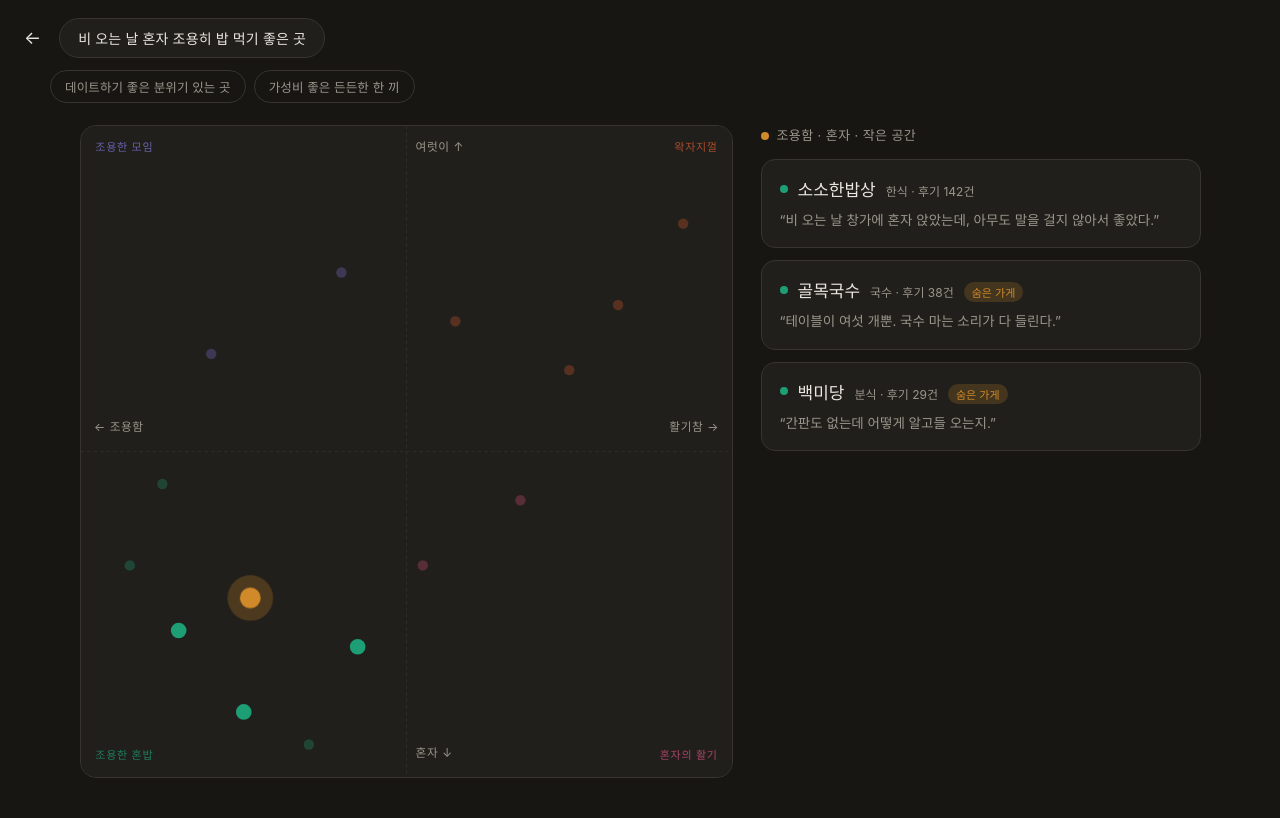
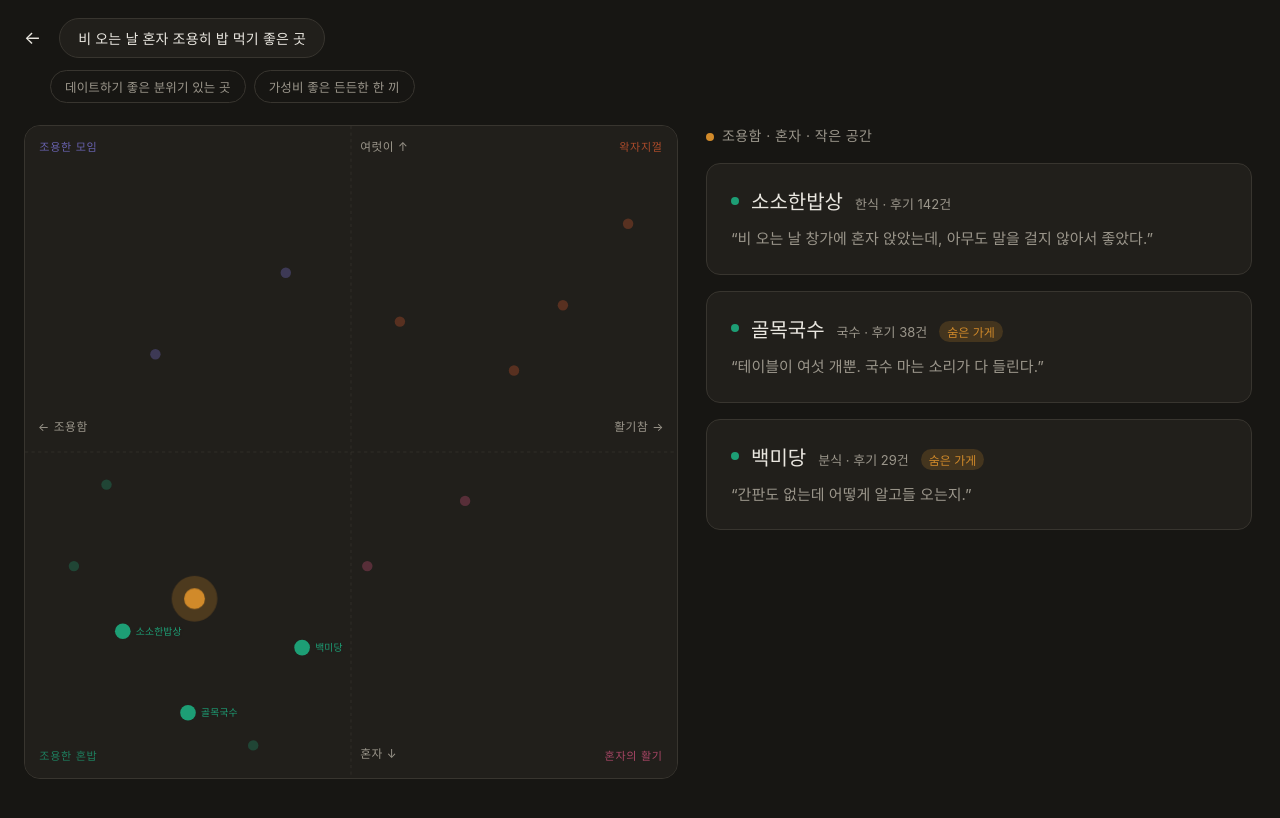
Before and after one commit to 2026-DSM-8/GolmokGyeol-FE, a React (Vite) app: page /taste-map in a window 1280 px wide. Shown: the top 818 px of the page. Built offline with nearby package versions, Linux system fonts and the light colour scheme; a web font is replaced by a local one.

Commit message:
fix: 지도 페이지 구조 수정

```diff
--- a/src/app/globalStyles.ts
+++ b/src/app/globalStyles.ts
@@ -174,8 +174,8 @@ export const globalStyles = css`
   .search-examples button:hover { color: var(--ink); border-color: var(--sub); }
   .landing-footer { margin-top: 56px; color: var(--sub); font-size: 12px; letter-spacing: .08em; }
 
-  .map-page { min-height: 100vh; color: var(--ink); background: var(--background); }
-  .map-query-header { padding: 18px 24px 0; }
+  .map-page { display: flex; flex-direction: column; height: 100dvh; min-height: 640px; overflow: hidden; color: var(--ink); background: var(--background); }
+  .map-query-header { flex: none; padding: 18px 24px 0; }
   .map-query-row { display: flex; align-items: center; gap: 10px; }
   .map-back-button {
     padding: 4px 8px 4px 0;
@@ -215,20 +215,26 @@ export const globalStyles = css`
   }
   .map-query-chips button:hover { color: var(--ink); border-color: var(--sub); }
   .map-layout {
-    --map-size: clamp(620px, calc(100vh - 147px), 760px);
+    flex: 1;
+    min-height: 0;
     display: grid;
-    grid-template-columns: minmax(0, var(--map-size)) minmax(320px, 440px);
-    align-items: flex-start;
-    justify-content: center;
+    grid-template-columns: auto minmax(320px, 1fr);
+    align-items: stretch;
     gap: 28px;
     width: 100%;
-    max-width: 1440px;
-    margin: 0 auto;
-    padding: 22px 24px 44px;
+    padding: 22px 24px 24px;
   }
-  .map-column { min-width: 0; }
+  .map-column {
+    display: flex;
+    align-items: flex-start;
+    justify-content: flex-start;
+    width: min(calc(100dvh - 146px), calc(100vw - 396px));
+    min-width: 0;
+    min-height: 0;
+  }
   .taste-map-shell {
     position: relative;
+    flex: none;
     overflow: hidden;
     width: 100%;
     aspect-ratio: 1;
@@ -245,11 +251,29 @@ export const globalStyles = css`
   .restaurant-point { cursor: pointer; opacity: .3; transition: opacity 150ms ease, r 150ms ease; }
   .restaurant-point.recommended { opacity: 1; }
   .restaurant-point:hover { opacity: 1; }
+  .restaurant-label {
+    pointer-events: none;
+    font-size: 15px;
+    font-weight: 600;
+    letter-spacing: .02em;
+    paint-order: stroke;
+    stroke: var(--card);
+    stroke-width: 6px;
+    stroke-linejoin: round;
+  }
   .taste-point { cursor: grab; outline: none; }
   .is-dragging .taste-point { cursor: grabbing; }
   .taste-halo { fill: var(--accent); transform-box: fill-box; transform-origin: center; animation: halo-breathe 3.2s ease-in-out infinite; }
   .taste-core { fill: var(--accent); }
-  .recommendation-rail { min-width: 0; }
+  .recommendation-rail {
+    min-width: 0;
+    min-height: 0;
+    height: 100%;
+    overflow-y: auto;
+    padding-right: 4px;
+    scrollbar-width: thin;
+    scrollbar-color: var(--line) transparent;
+  }
   .taste-traits { min-height: 22px; margin: 0 0 12px; color: var(--sub); font-size: 13px; letter-spacing: .03em; }
   .taste-traits span { display: inline-block; width: 8px; height: 8px; margin-right: 8px; border-radius: 50%; background: var(--accent); }
   .recommendation-list { display: flex; flex-direction: column; gap: 12px; }
@@ -272,6 +296,29 @@ export const globalStyles = css`
   .card-meta { color: var(--sub); font-size: 12px; white-space: nowrap; }
   .hidden-badge { padding: 2px 8px; border-radius: 999px; color: var(--accent); background: var(--halo); font-size: 11px; white-space: nowrap; }
   .recommendation-card blockquote { margin: 8px 0 0; overflow: hidden; color: var(--sub); font-size: 13.5px; line-height: 1.65; text-overflow: ellipsis; white-space: nowrap; }
+  .recommendation-rail .taste-traits { margin-bottom: 16px; font-size: 14px; }
+  .recommendation-rail .recommendation-list { gap: 16px; }
+  .recommendation-rail .recommendation-card { padding: 22px 24px; }
+  .recommendation-rail .card-title-row { gap: 12px; }
+  .recommendation-rail .card-title-row h3 { font-size: 20px; }
+  .recommendation-rail .card-meta { font-size: 13px; }
+  .recommendation-rail .hidden-badge { font-size: 12px; }
+  .recommendation-rail .recommendation-card blockquote { margin-top: 12px; font-size: 15px; }
+  .restaurant-sidebar { padding-bottom: 12px; animation: fade-up 240ms cubic-bezier(.2, .6, .3, 1) both; }
+  .restaurant-sidebar .detail-summary { margin-top: 20px; }
+  .restaurant-sidebar .detail-summary h1 { font-size: 38px; }
+  .restaurant-sidebar .detail-meta-row { font-size: 14px; }
+  .restaurant-sidebar .detail-keywords span { padding: 7px 15px; font-size: 13.5px; }
+  .restaurant-sidebar .review-evidence { margin-top: 30px; }
+  .restaurant-sidebar .review-evidence h2 { font-size: 20px; }
+  .restaurant-sidebar .review-quote-list { gap: 12px; }
+  .restaurant-sidebar .review-quote-list blockquote { padding: 16px 18px; }
+  .restaurant-sidebar .review-quote-list p { font-size: 14px; }
+  .restaurant-sidebar .detail-map-grid { margin-top: 26px; }
+  .restaurant-sidebar .detail-map-card p { font-size: 13px; }
+  .restaurant-sidebar .detail-actions { margin-top: 28px; max-width: none; }
+  .restaurant-sidebar .detail-actions button,
+  .restaurant-sidebar .detail-actions a { padding: 14px 18px; font-size: 15px; }
 
   .detail-page { min-height: 100vh; color: var(--ink); background: var(--background); animation: fade-up 400ms cubic-bezier(.2, .6, .3, 1) both; }
   .detail-container { width: 100%; max-width: 760px; margin: 0 auto; padding: 24px 24px 64px; }
@@ -328,8 +375,11 @@ export const globalStyles = css`
   .detail-actions a { border: 1px solid var(--line); color: var(--ink); background: transparent; }
 
   @media (max-width: 900px) {
+    .map-page { height: auto; min-height: 100vh; overflow: visible; }
     .map-layout { display: flex; flex-direction: column; }
     .map-column, .recommendation-rail { width: 100%; }
+    .taste-map-shell { width: 100%; }
+    .recommendation-rail { height: auto; overflow: visible; padding-right: 0; }
   }
 
   @media (max-width: 640px) {
--- /dev/null
+++ b/src/components/taste-map/RestaurantSidebar.tsx
@@ -0,0 +1,38 @@
+import { LocationMap, ReviewEvidence, TastePositionMap } from '../restaurant-detail'
+import { getReviewEvidence } from '../../mocks/restaurants'
+import type { Restaurant } from '../../types/restaurant'
+
+type RestaurantSidebarProps = {
+  restaurant: Restaurant
+  onBack: () => void
+  onFindSimilar: () => void
+}
+
+export function RestaurantSidebar({ restaurant, onBack, onFindSimilar }: RestaurantSidebarProps) {
+  const evidence = getReviewEvidence(restaurant)
+
+  return (
+    <div className="restaurant-sidebar">
+      <button className="detail-back-button" onClick={onBack}><span>←</span> 추천 목록</button>
+      <header className="detail-summary">
+        <h1>{restaurant.name}</h1>
+        <div className="detail-meta-row">
+          <span>{restaurant.category} · 후기 {restaurant.reviews}건</span>
+          {restaurant.hidden && <span className="hidden-badge">숨은 가게</span>}
+        </div>
+        <div className="detail-keywords">
+          {restaurant.keywords.map((keyword) => <span key={keyword}>{keyword}</span>)}
+        </div>
+      </header>
+      <ReviewEvidence evidence={evidence} />
+      <section className="detail-map-grid" aria-label="취향 및 위치 정보">
+        <TastePositionMap restaurant={restaurant} />
+        <LocationMap restaurant={restaurant} />
+      </section>
+      <div className="detail-actions">
+        <button onClick={onFindSimilar}>여기랑 비슷한 집</button>
+        <a href={`https://map.naver.com/p/search/${encodeURIComponent(`${restaurant.name} ${restaurant.address}`)}`} target="_blank" rel="noreferrer">길찾기</a>
+      </div>
+    </div>
+  )
+}
--- a/src/components/taste-map/TasteMap.tsx
+++ b/src/components/taste-map/TasteMap.tsx
@@ -46,8 +46,8 @@ export function TasteMap({ taste, onTasteChange, onOpenRestaurant, recommendatio
           const point = toPoint(restaurant.position)
           const recommended = recommendationIds.has(restaurant.id)
           return (
+            <g key={restaurant.id}>
               <circle
-              key={restaurant.id}
                 cx={point.x}
                 cy={point.y}
                 r={recommended ? 12 : 8}
@@ -60,6 +60,12 @@ export function TasteMap({ taste, onTasteChange, onOpenRestaurant, recommendatio
                   if (event.key === 'Enter' || event.key === ' ') onOpenRestaurant(restaurant)
                 }}
               />
+              {recommended && (
+                <text x={point.x + 20} y={point.y + 5} className={`restaurant-label ${getPointClass(restaurant.position)}`}>
+                  {restaurant.name}
+                </text>
+              )}
+            </g>
           )
         })}
         <g
--- a/src/components/taste-map/index.ts
+++ b/src/components/taste-map/index.ts
@@ -1,3 +1,4 @@
 export { MapQueryHeader } from './MapQueryHeader'
 export { RecommendationCard } from './RecommendationCard'
+export { RestaurantSidebar } from './RestaurantSidebar'
 export { TasteMap } from './TasteMap'
--- a/src/pages/TasteMapPage.tsx
+++ b/src/pages/TasteMapPage.tsx
@@ -1,7 +1,7 @@
 import { useState } from 'react'
 import type { FormEvent } from 'react'
 import { useNavigate } from 'react-router'
-import { MapQueryHeader, RecommendationCard, TasteMap } from '../components/taste-map'
+import { MapQueryHeader, RecommendationCard, RestaurantSidebar, TasteMap } from '../components/taste-map'
 import { useTasteRecommendations } from '../hooks/useTasteRecommendations'
 import { searchSuggestions } from '../mocks/restaurants'
 import { useTasteStore } from '../store/useTasteStore'
@@ -16,7 +16,9 @@ export function TasteMapPage() {
   const recommendations = useTasteRecommendations(taste)
   const [editing, setEditing] = useState(false)
   const [draft, setDraft] = useState(query)
-  const openRestaurant = (restaurant: Restaurant) => navigate(`/restaurants/${restaurant.id}`)
+  const [selectedRestaurant, setSelectedRestaurant] = useState<Restaurant | null>(null)
+  const openRestaurant = (restaurant: Restaurant) => setSelectedRestaurant(restaurant)
+  const findSimilar = (restaurant: Restaurant) => { setTaste(restaurant.position); setSelectedRestaurant(null) }
   const saveQuery = (event: FormEvent) => { event.preventDefault(); if (!draft.trim()) return; setQuery(draft.trim()); setEditing(false) }
   const applySuggestion = (suggestion: string) => { setQuery(suggestion); setDraft(suggestion) }
   const tasteWords = `${taste[0] < 0 ? '조용함' : '활기참'} · ${taste[1] < 0 ? '혼자' : '여럿이'} · ${taste[0] < -0.2 ? '작은 공간' : '열린 자리'}`
@@ -39,9 +41,19 @@ export function TasteMapPage() {
         <div className="map-column">
           <TasteMap taste={taste} onTasteChange={setTaste} recommendations={recommendations} onOpenRestaurant={openRestaurant} />
         </div>
-        <aside className="recommendation-rail" aria-label="취향과 가까운 추천 식당">
-          <p className="taste-traits"><span />{tasteWords}</p>
-          <div className="recommendation-list">{recommendations.map((restaurant, index) => <RecommendationCard key={restaurant.id} restaurant={restaurant} order={index + 1} onClick={() => openRestaurant(restaurant)} />)}</div>
+        <aside className="recommendation-rail" aria-label={selectedRestaurant ? `${selectedRestaurant.name} 상세 정보` : '취향과 가까운 추천 식당'}>
+          {selectedRestaurant ? (
+            <RestaurantSidebar
+              restaurant={selectedRestaurant}
+              onBack={() => setSelectedRestaurant(null)}
+              onFindSimilar={() => findSimilar(selectedRestaurant)}
+            />
+          ) : (
+            <>
+              <p className="taste-traits"><span />{tasteWords}</p>
+              <div className="recommendation-list">{recommendations.map((restaurant, index) => <RecommendationCard key={restaurant.id} restaurant={restaurant} order={index + 1} onClick={() => openRestaurant(restaurant)} />)}</div>
+            </>
+          )}
         </aside>
       </section>
     </main>
```
Lines whose indentation alone changed are shown as unchanged.
